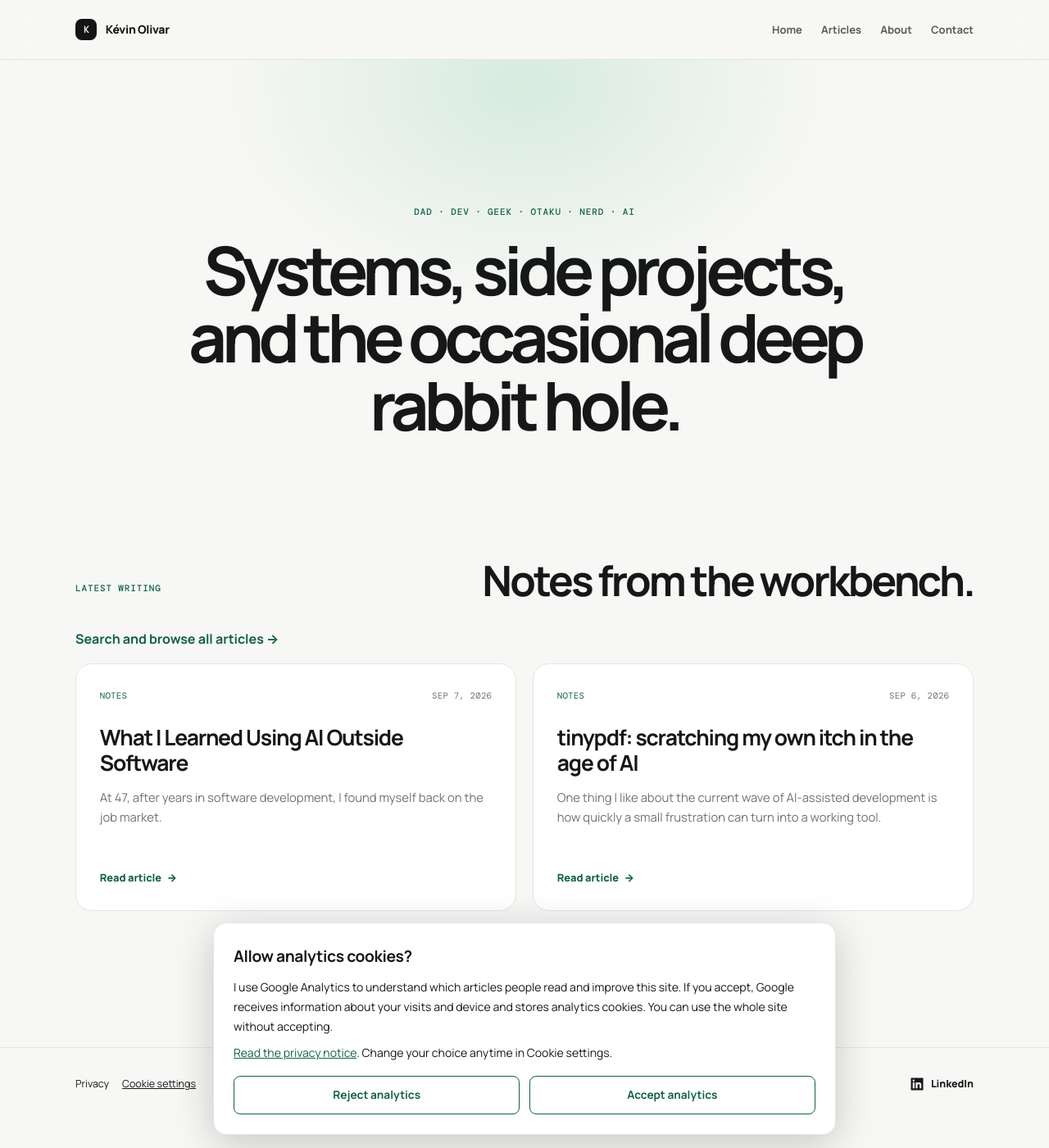
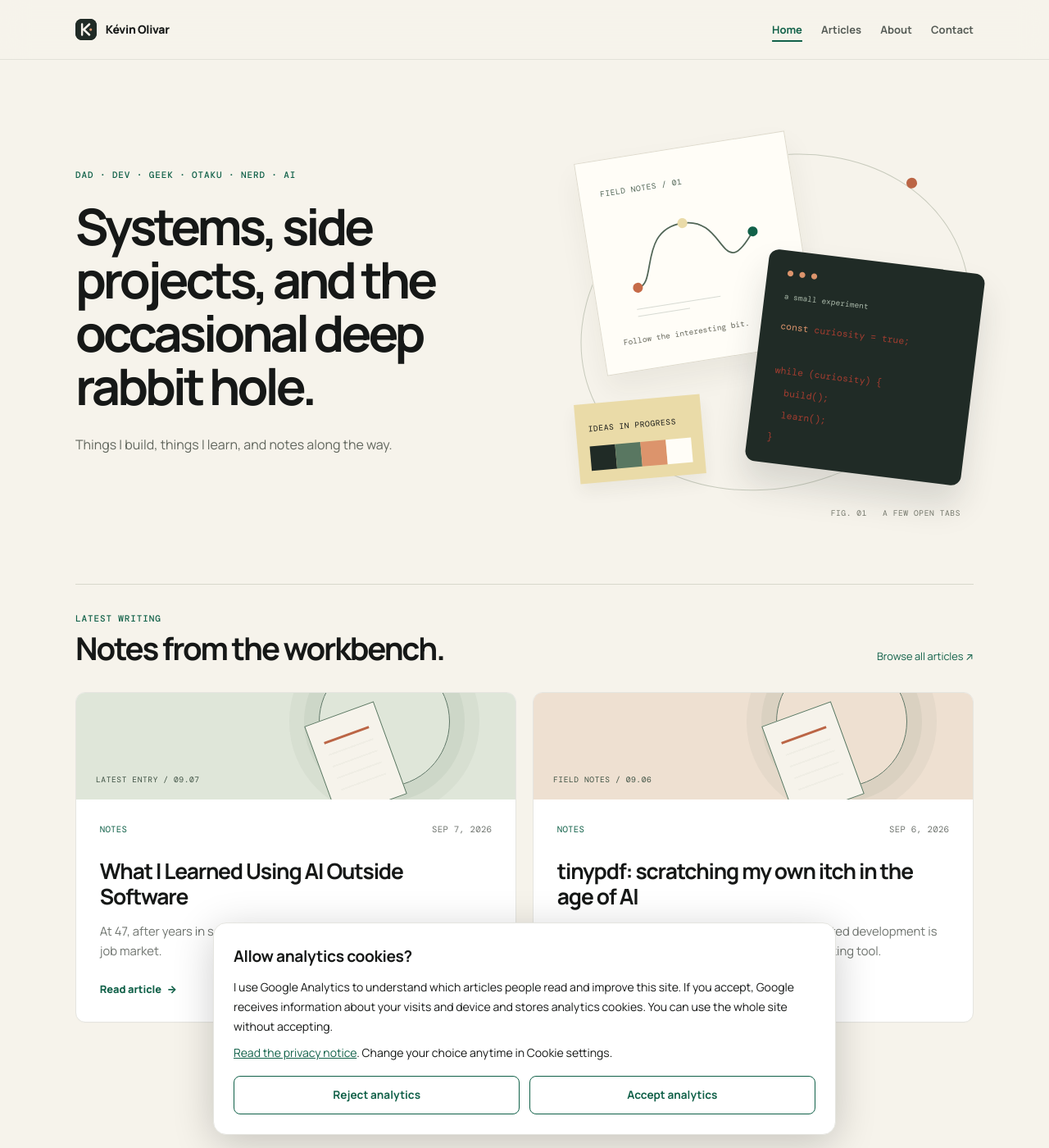
Before and after one commit to olivark/olivark.github.io, a Jekyll site: the page built from index.html, in a window 1280 px wide and 1400 px high. Shown: the whole window at 82% size. Built offline with Jekyll 4.4.1, drawn with Linux system fonts in a browser that asks for light colours; the list of posts is cut into pages by our own code.

Commit message:
feat: overhaul design

```diff
--- /dev/null
+++ b/_includes/home-hero.html
@@ -0,0 +1,20 @@
+<section class="hero" aria-labelledby="hero-title">
+  <div class="wrap hero-layout">
+    <div class="hero-content">
+      <p class="hero-eyebrow">{{ page.hero_eyebrow | default: site.title }}</p>
+      <h1 class="hero-heading" id="hero-title">{{ page.hero_title | default: site.description }}</h1>
+      <p class="hero-description">Things I build, things I learn, and notes along the way.</p>
+    </div>
+    <div class="workbench" aria-hidden="true">
+      <div class="workbench-orbit" data-depth="0.035"></div>
+      <div class="workbench-sheet" data-depth="0.065">
+        <span class="sheet-label">FIELD NOTES / 01</span>
+        <svg viewBox="0 0 240 180" fill="none"><path d="M32 125C60 125 45 45 108 45S148 142 204 72" stroke="currentColor" stroke-width="2"/><circle cx="32" cy="125" r="7" fill="#c66b48"/><circle cx="108" cy="45" r="7" fill="#eadba8"/><circle cx="204" cy="72" r="7" fill="#116149"/><path d="M26 155H145M26 165H100" stroke="currentColor" opacity=".25"/></svg>
+        <span class="sheet-caption">Follow the interesting bit.</span>
+      </div>
+      <div class="workbench-code" data-depth="0.095"><span class="code-dots">● ● ●</span><span class="code-label">a small experiment</span><code><span>const</span> curiosity = true;<br><br>while (curiosity) {<br>&nbsp; build();<br>&nbsp; learn();<br>}</code></div>
+      <div class="workbench-palette" data-depth="0.045"><span>IDEAS IN PROGRESS</span><div><i></i><i></i><i></i><i></i></div></div>
+      <span class="workbench-caption">FIG. 01 &nbsp; A FEW OPEN TABS</span>
+    </div>
+  </div>
+</section>
--- a/_includes/site-header.html
+++ b/_includes/site-header.html
@@ -1,11 +1,11 @@
 <header class="site-header">
       <div class="wrap">
-        <a class="site-title" href="{{ '/' | relative_url }}"><span class="site-mark">K</span><span>Kévin Olivar</span></a>
+        <a class="site-title" href="{{ '/' | relative_url }}"><img class="site-mark" src="{{ '/assets/favicon.svg' | relative_url }}" width="28" height="28" alt=""><span>Kévin Olivar</span></a>
         <nav class="site-nav">
-          <a href="{{ '/' | relative_url }}">Home</a>
-          <a href="{{ '/articles/' | relative_url }}">Articles</a>
-          <a href="{{ '/about/' | relative_url }}">About</a>
-          <a href="{{ '/contact/' | relative_url }}">Contact</a>
+          <a href="{{ '/' | relative_url }}"{% if page.hero %} aria-current="page"{% endif %}>Home</a>
+          <a href="{{ '/articles/' | relative_url }}"{% if page.url == '/articles/' %} aria-current="page"{% endif %}>Articles</a>
+          <a href="{{ '/about/' | relative_url }}"{% if page.url == '/about/' %} aria-current="page"{% endif %}>About</a>
+          <a href="{{ '/contact/' | relative_url }}"{% if page.url == '/contact/' %} aria-current="page"{% endif %}>Contact</a>
         </nav>
       </div>
     </header>
--- a/_layouts/default.html
+++ b/_layouts/default.html
@@ -5,7 +5,7 @@
     <meta name="viewport" content="width=device-width, initial-scale=1">
     <link rel="icon" type="image/svg+xml" href="{{ '/assets/favicon.svg' | relative_url }}">
     <link rel="shortcut icon" href="{{ '/assets/favicon.svg' | relative_url }}">
-    <meta name="theme-color" content="#f7f7f5">
+    <meta name="theme-color" content="#f6f3eb">
     <link rel="preconnect" href="https://fonts.googleapis.com">
     <link rel="preconnect" href="https://fonts.gstatic.com" crossorigin>
     <link href="https://fonts.googleapis.com/css2?family=DM+Mono:wght@400;500&family=Manrope:wght@400;500;600;700;800&display=swap" rel="stylesheet">
@@ -16,12 +16,11 @@
   <body class="{% if page.hero %}has-hero{% endif %}">
     {% include site-header.html %}
     {% if page.hero %}
-    <div class="hero">
-      <div class="hero-content">
-        <p class="hero-eyebrow">{{ page.hero_eyebrow | default: site.title }}</p>
-        <h1 class="hero-heading">{{ page.hero_title | default: site.description }}</h1>
-      </div>
-    </div>
+    {% include home-hero.html %}
+    {% include script.html file="hero.js" %}
+    {% endif %}
+    {% if page.contact_form %}
+    {% include script.html file="contact.js" %}
     {% endif %}
 
     <main class="wrap content">
--- /dev/null
+++ b/assets/hero.js
@@ -0,0 +1,30 @@
+(() => {
+  const hero = document.querySelector('.hero');
+  if (!hero || !('IntersectionObserver' in window)) return;
+  const layers = hero.querySelectorAll('[data-depth]');
+  const motion = matchMedia('(prefers-reduced-motion: no-preference) and (min-width: 901px)');
+  let visible = false;
+  let frame = 0;
+  const update = () => {
+    frame = 0;
+    const offset = motion.matches && visible ? Math.max(0, -hero.getBoundingClientRect().top) : 0;
+    layers.forEach((layer) => {
+      layer.style.setProperty('--drift', `${Math.min(36, offset * Number(layer.dataset.depth))}px`);
+    });
+  };
+  const schedule = () => {
+    if (!frame) frame = requestAnimationFrame(update);
+  };
+  new IntersectionObserver(([entry]) => {
+    visible = entry.isIntersecting;
+    schedule();
+  }).observe(hero);
+  window.addEventListener(
+    'scroll',
+    () => {
+      if (visible && motion.matches) schedule();
+    },
+    { passive: true },
+  );
+  motion.addEventListener('change', schedule);
+})();
--- a/assets/site.css
+++ b/assets/site.css
@@ -1,7 +1,7 @@
 :root {
   --font-sans: 'Manrope', -apple-system, BlinkMacSystemFont, 'Segoe UI', sans-serif;
   --font-mono: 'DM Mono', 'SFMono-Regular', Consolas, monospace;
-  --bg: #f7f7f5;
+  --bg: #f6f3eb;
   --surface: #fff;
   --text: #161817;
   --muted: #6f746f;
@@ -41,7 +41,7 @@ a {
   top: 0;
   z-index: 100;
   border-bottom: 1px solid rgba(18, 21, 19, 0.08);
-  background: rgba(247, 247, 245, 0.88);
+  background: rgba(246, 243, 235, 0.92);
   backdrop-filter: blur(16px);
 }
 .site-header .wrap {
@@ -91,26 +91,20 @@ a {
 .hero {
   position: relative;
   overflow: hidden;
-  padding: clamp(6.5rem, 14vw, 11rem) 2rem clamp(5.5rem, 12vw, 9rem);
+  padding: clamp(3.5rem, 7vw, 6rem) 0;
   background: var(--bg);
 }
-.hero::before {
-  position: absolute;
-  top: -15rem;
-  left: 50%;
-  width: 48rem;
-  height: 34rem;
-  border-radius: 50%;
-  background: radial-gradient(ellipse, #d7ebdf 0%, rgba(215, 235, 223, 0) 68%);
-  content: '';
-  transform: translateX(-50%);
-  pointer-events: none;
+.hero-layout {
+  display: grid;
+  grid-template-columns: 1.2fr 1fr;
+  align-items: center;
+  gap: 2rem;
 }
 .hero-content {
   position: relative;
   width: min(100%, 900px);
   margin: 0 auto;
-  text-align: center;
+  text-align: left;
   animation: reveal 0.7s cubic-bezier(0.2, 0.8, 0.2, 1) both;
 }
 @keyframes reveal {
@@ -124,7 +118,8 @@ a {
   }
 }
 .hero-eyebrow,
-.section-kicker {
+.section-kicker,
+.contact-eyebrow {
   margin: 0 0 1.25rem;
   color: var(--accent);
   font-family: var(--font-mono);
@@ -136,10 +131,10 @@ a {
 .hero-heading {
   max-width: 900px;
   margin: 0 auto;
-  font-size: clamp(2.65rem, 6.4vw, 5.8rem);
+  font-size: clamp(2.65rem, 4.8vw, 4.6rem);
   font-weight: 700;
-  letter-spacing: -0.075em;
-  line-height: 1.01;
+  letter-spacing: -0.065em;
+  line-height: 1.06;
 }
 .content {
   padding-block: clamp(3.5rem, 7vw, 6.5rem);
@@ -235,10 +230,294 @@ a {
   transform: translateX(4px);
 }
 
+/* Workbench illustrations and shared editorial details */
+.hero-description {
+  max-width: 26rem;
+  color: #62675e;
+  margin: 1.6rem 0;
+  font-size: 1rem;
+}
+.workbench {
+  position: relative;
+  height: 460px;
+  pointer-events: none;
+}
+.workbench [data-depth] {
+  translate: 0 var(--drift, 0px);
+}
+.workbench-orbit {
+  position: absolute;
+  inset: 30px 0 30px 0;
+  border: 1px solid #c7cabc;
+  border-radius: 50%;
+  transform: rotate(-20deg);
+}
+.workbench-orbit::after {
+  content: '';
+  position: absolute;
+  width: 13px;
+  height: 13px;
+  border-radius: 50%;
+  background: #bb6545;
+  right: 20px;
+  top: 90px;
+}
+.workbench-sheet {
+  position: absolute;
+  width: 260px;
+  left: 15px;
+  top: 15px;
+  padding: 25px;
+  background: #fffdf7;
+  border: 1px solid #dedacd;
+  box-shadow: 0 18px 35px #302d1910;
+  transform: rotate(-9deg);
+  color: #516657;
+}
+.sheet-label,
+.sheet-caption,
+.workbench-palette > span,
+.workbench-caption {
+  font-family: var(--font-mono);
+  font-size: 0.6rem;
+  letter-spacing: 0.06em;
+}
+.workbench-sheet svg {
+  display: block;
+  width: 100%;
+}
+.sheet-caption {
+  color: #68695d;
+  letter-spacing: 0;
+}
+.workbench-code {
+  position: absolute;
+  right: 0;
+  top: 155px;
+  width: 265px;
+  border-radius: 12px;
+  padding: 20px 24px;
+  background: #202b26;
+  box-shadow: 0 25px 40px #202b2625;
+  transform: rotate(7deg);
+  color: #f6f3eb;
+}
+.code-dots {
+  display: block;
+  color: #dc946c;
+  font-size: 0.6rem;
+  letter-spacing: 0.2em;
+}
+.code-label {
+  display: block;
+  color: #aab9aa;
+  font-family: var(--font-mono);
+  font-size: 0.6rem;
+  margin: 12px 0;
+}
+.workbench-code code {
+  font-family: var(--font-mono);
+  font-size: 0.72rem;
+  line-height: 1.7;
+  background: none;
+  padding: 0;
+}
+.workbench-code code span {
+  color: #dc946c;
+}
+.workbench-palette {
+  position: absolute;
+  left: 0;
+  bottom: 38px;
+  padding: 15px;
+  background: #eadba8;
+  transform: rotate(-5deg);
+  box-shadow: 0 10px 20px #302d1910;
+}
+.workbench-palette > div {
+  display: flex;
+  margin-top: 10px;
+}
+.workbench-palette i {
+  width: 31px;
+  height: 30px;
+  background: #202b26;
+}
+.workbench-palette i:nth-child(2) {
+  background: #597761;
+}
+.workbench-palette i:nth-child(3) {
+  background: #dc946c;
+}
+.workbench-palette i:nth-child(4) {
+  background: #fffdf7;
+}
+.workbench-caption {
+  position: absolute;
+  bottom: -12px;
+  right: 16px;
+  color: #73766a;
+}
+.section-heading {
+  gap: 1.5rem;
+  padding-top: 2rem;
+  border-top: 1px solid #d8d8cc;
+}
+.section-heading h2 {
+  font-size: clamp(1.8rem, 3vw, 2.6rem);
+}
+.section-heading .browse-articles {
+  flex-shrink: 0;
+  margin: 0;
+  font-size: 0.8rem;
+  color: var(--accent);
+}
+.post-card {
+  overflow: hidden;
+  border-radius: 12px;
+}
+.card-art {
+  position: relative;
+  height: 130px;
+  flex-shrink: 0;
+  overflow: hidden;
+  background: #dfe6d9;
+  margin: -1.8rem -1.8rem 1.7rem;
+}
+.card-art-circle {
+  position: absolute;
+  width: 160px;
+  height: 160px;
+  border: 1px solid #5f7767;
+  border-radius: 50%;
+  right: 15%;
+  top: -45px;
+  box-shadow:
+    0 0 0 18px #5f776715,
+    0 0 0 36px #5f776710;
+}
+.card-art-lines {
+  position: absolute;
+  width: 90px;
+  height: 120px;
+  top: 22px;
+  right: 28%;
+  border: 1px solid #597761;
+  background: #f6f3eb;
+  transform: rotate(-20deg);
+}
+.card-art-lines::after {
+  content: '';
+  position: absolute;
+  inset: 25px 15px;
+  background: repeating-linear-gradient(transparent 0 13px, #8e9a8410 13px 15px);
+  border-top: 3px solid #bb6545;
+}
+.card-art-number {
+  position: absolute;
+  left: 24px;
+  bottom: 15px;
+  font-family: var(--font-mono);
+  font-size: 0.6rem;
+  letter-spacing: 0.06em;
+  color: #3e5143;
+}
+.card-art-2 {
+  background: #eee0d1;
+}
+.card-art-0 {
+  background: #e8e4c9;
+}
+.site-nav a[aria-current='page'] {
+  color: var(--accent);
+  text-decoration: underline;
+  text-underline-offset: 0.5rem;
+  text-decoration-thickness: 2px;
+}
+a:focus-visible,
+button:focus-visible {
+  outline: 2px solid var(--accent);
+  outline-offset: 5px;
+}
+.page-header::before,
+.post-header::before {
+  content: '';
+  display: block;
+  width: 32px;
+  height: 5px;
+  margin-bottom: 1.5rem;
+  border-radius: 3px;
+  background: #bb6545;
+}
+.about-portrait {
+  transform: rotate(3deg);
+}
+@media (max-width: 900px) {
+  .hero-layout {
+    grid-template-columns: 1fr;
+    gap: 2.5rem;
+  }
+  .hero-content {
+    max-width: 620px;
+    margin: 0;
+  }
+  .hero-heading {
+    font-size: clamp(2.65rem, 7vw, 4.6rem);
+  }
+  .workbench {
+    width: min(100%, 460px);
+    justify-self: center;
+    height: 430px;
+  }
+}
+@media (max-width: 680px) {
+  .hero .hero-layout {
+    padding-inline: 0;
+  }
+  .section-heading {
+    flex-direction: column;
+    align-items: flex-start;
+  }
+  .card-art {
+    margin: -1.5rem -1.5rem 1.5rem;
+  }
+  .workbench {
+    height: 390px;
+  }
+  .workbench-sheet {
+    width: 220px;
+    left: 8px;
+  }
+  .workbench-code {
+    width: 235px;
+    top: 135px;
+  }
+  .workbench-palette {
+    bottom: 10px;
+    left: 5px;
+  }
+  .workbench-caption {
+    display: none;
+  }
+}
+@media (prefers-reduced-motion: reduce) {
+  html {
+    scroll-behavior: auto;
+  }
+  *,
+  *::before,
+  *::after {
+    animation: none !important;
+    transition: none !important;
+  }
+  .workbench [data-depth] {
+    translate: none;
+  }
+}
+
 /* Pages & posts */
 .page,
 .post {
-  width: min(100%, 760px);
   margin: 0 auto;
 }
 .page-header,
@@ -310,7 +589,7 @@ blockquote strong {
   margin: 0.25rem 0 1.25rem 1.75rem;
   object-fit: cover;
   border: 4px solid var(--surface);
-  border-radius: 50%;
+  border-radius: 18px 18px 60px 18px;
   filter: saturate(0.76) sepia(0.1) contrast(1.06);
   box-shadow:
     0 0 0 1px rgba(17, 97, 73, 0.26),
@@ -319,9 +598,7 @@ blockquote strong {
 
 /* Contact */
 .contact-intro {
-  max-width: 670px;
-  color: var(--muted);
-  font-size: 1.08rem;
+  color: var(--text);
 }
 .contact-intro p:last-child {
   margin-bottom: 0;
@@ -332,10 +609,10 @@ blockquote strong {
 .contact-panel {
   margin-top: 2.75rem;
   padding: clamp(1.5rem, 5vw, 2.5rem);
-  border: 1px solid #c8dfd0;
-  border-radius: 1.35rem;
-  background: #e7f1eb;
-  box-shadow: 0 18px 44px rgba(26, 65, 44, 0.09);
+  border: 1px solid var(--border);
+  border-radius: 12px;
+  background: var(--surface);
+  box-shadow: 0 1px 1px rgba(0, 0, 0, 0.015);
 }
 .contact-panel-heading {
   margin-bottom: 1.75rem;
@@ -348,11 +625,11 @@ blockquote strong {
 }
 .contact-panel-heading p {
   margin: 0;
-  color: #4d6659;
+  color: var(--muted);
 }
 .contact-panel-heading .contact-required-note {
   margin-top: 1rem;
-  color: #5f7669;
+  color: var(--muted);
   font-size: 0.8rem;
 }
 .contact-required {
@@ -373,7 +650,7 @@ blockquote strong {
   margin: 0 0 1.25rem;
 }
 .contact-form label {
-  color: #263c30;
+  color: var(--text);
   font-size: 0.82rem;
   font-weight: 800;
 }
@@ -381,10 +658,10 @@ blockquote strong {
 .contact-form textarea {
   display: block;
   width: 100%;
-  border: 1px solid #c1d3c7;
+  border: 1px solid #aab6ae;
   border-radius: 0.6rem;
   padding: 0.78rem 0.85rem;
-  background: rgba(255, 255, 255, 0.78);
+  background: var(--surface);
   color: var(--text);
   font: inherit;
   line-height: 1.5;
@@ -394,7 +671,7 @@ blockquote strong {
 }
 .contact-form input::placeholder,
 .contact-form textarea::placeholder {
-  color: #87958c;
+  color: var(--muted);
 }
 .contact-form input:focus,
 .contact-form textarea:focus {
@@ -626,7 +903,6 @@ details summary {
 
 /* Article discovery */
 .article-browser {
-  max-width: 900px;
   margin: 0 auto;
 }
 .article-browser .page-header {
--- a/index.html
+++ b/index.html
@@ -8,16 +8,18 @@ hero_title: "Systems, side projects, and the occasional deep rabbit hole."
 
 <section class="home-posts" aria-labelledby="posts-heading">
   <header class="section-heading">
-    <p class="section-kicker">Latest writing</p>
+    <div><p class="section-kicker">Latest writing</p>
     <h2 id="posts-heading">Notes from the workbench.</h2>
+    </div>
+    <a class="browse-articles" href="{{ '/articles/' | relative_url }}">Browse all articles ↗</a>
   </header>
 
-<p class="browse-articles"><a href="{{ '/articles/' | relative_url }}">Search and browse all articles →</a></p>
 <div id="article-list" data-page="{{ paginator.page }}">
 <div class="post-grid">
   {% for post in paginator.posts %}
   <article class="post-card">
     <a class="post-card-link" href="{{ post.url | relative_url }}">
+      <div class="card-art card-art-{{ forloop.index | modulo: 3 }}" aria-hidden="true"><span class="card-art-circle"></span><span class="card-art-lines"></span><span class="card-art-number">{% if forloop.first and paginator.page == 1 %}LATEST ENTRY{% else %}FIELD NOTES{% endif %} / {{ post.date | date: '%m.%d' }}</span></div>
       <div class="post-card-meta">
         <span>{{ post.categories | first | default: "Notes" }}</span>
         <time datetime="{{ post.date | date_to_xmlschema }}">{{ post.date | date: "%b %-d, %Y" }}</time>
```
Also changed, not shown: about.md (+2 -2 lines), assets/contact.js (added, +15 -0 lines), contact.md (+1 -0 lines), tests/site.spec.cjs (+3 -3 lines), assets/favicon.svg.
